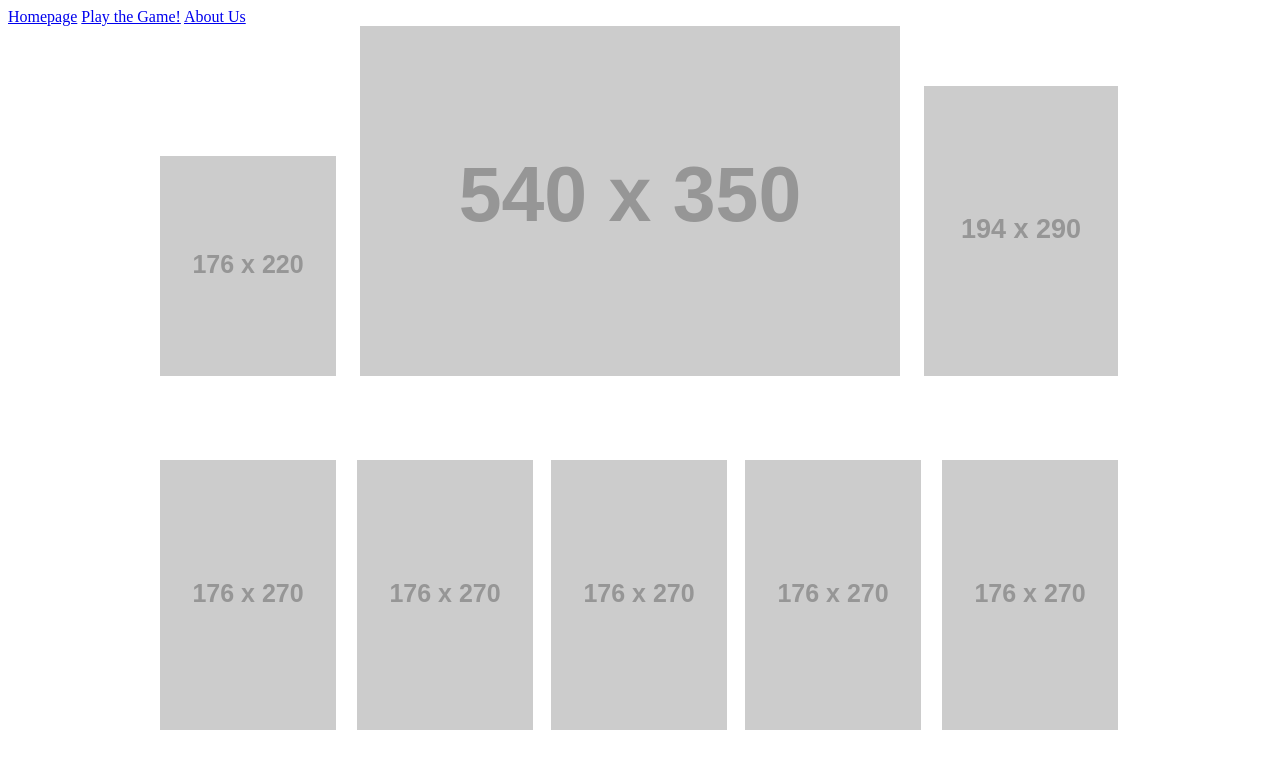
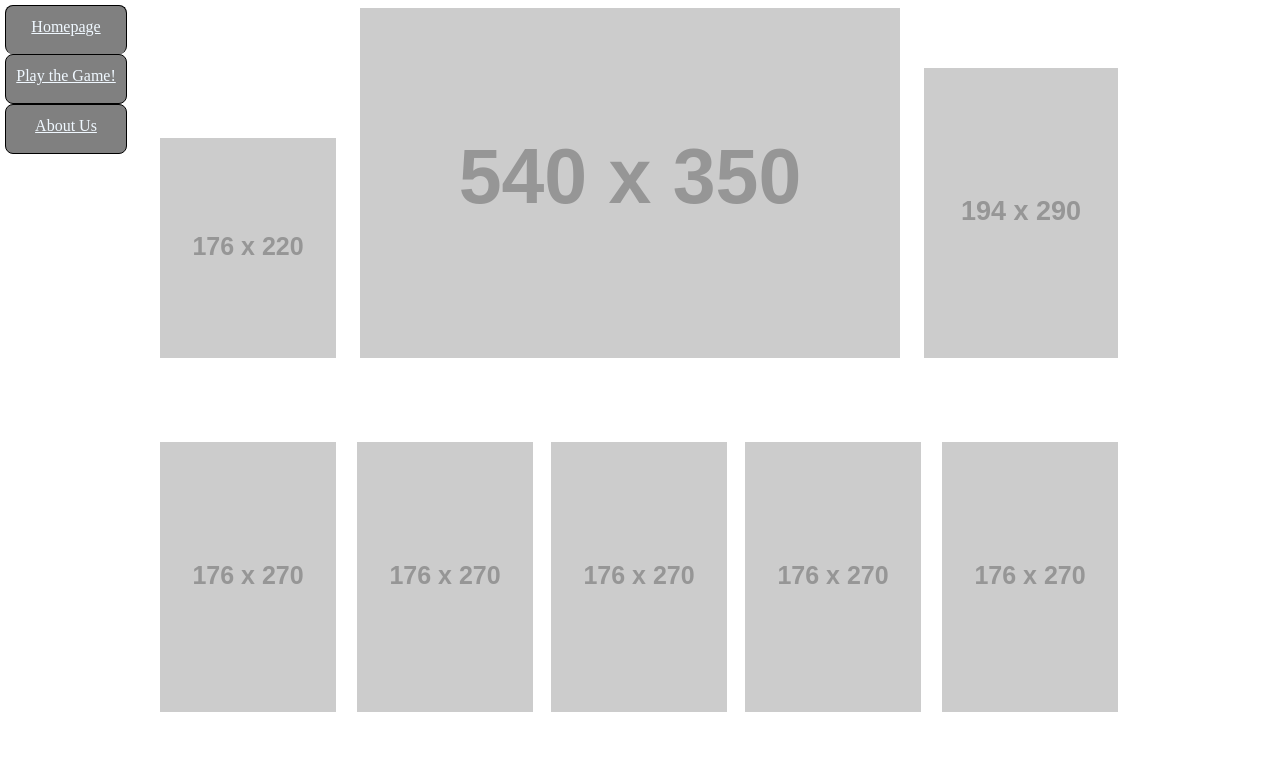
Before and after one commit to kozlowskicd-301n11/PLAY-this, a plain HTML site: page game.html in a window 1280 px wide. Drawn offline with Linux system fonts and the light colour scheme; placeholder pictures from the web are drawn by us.

Commit message:
Update style.css
add navbar styling

```diff
--- a/css/style.css
+++ b/css/style.css
@@ -1,3 +1,23 @@
+nav {
+    position: fixed;
+    top: 5px;
+    left: 5px;
+    text-align: center;
+
+}
+nav a {
+    display: block;
+    height: 36px;
+    width: 120px;
+    color: aliceblue;
+    border: solid black 1px;
+    background-color: grey;
+    padding-top: 12px;
+    border-radius: 8px;
+}
+nav a:first-child {
+    border-bottom: none;
+}
 header ul {
     width: 960px;
     margin: 0px auto;
```
